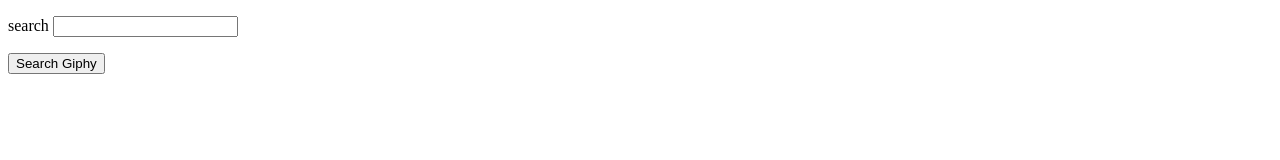
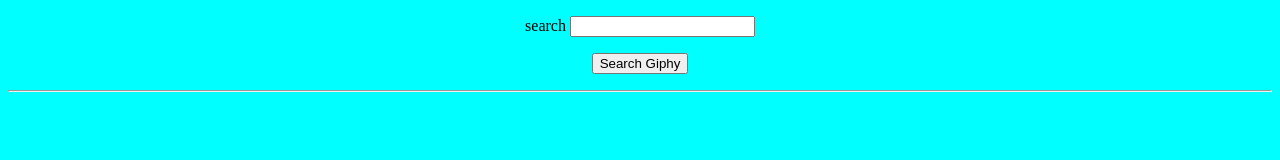
Before and after one commit to nicholasd-uci/giphyFinder, a plain HTML site: page giffy.html in a window 1280 px wide. Drawn offline with nearby package versions, Linux system fonts and the light colour scheme.

Commit message:
added style.css

```diff
--- a/giffy.html
+++ b/giffy.html
@@ -5,6 +5,7 @@
   <meta charset="UTF-8">
   <meta name="viewport" content="width=device-width, initial-scale=1.0">
   <title>Giphy Finder</title>
+  <link rel="stylesheet" href="style.css">
 </head>
 
 <body>
@@ -17,6 +18,7 @@
       <button id="searchGif">Search Giphy</button>
     </p>
   </form>
+  <hr>
   <div id="gifs"></div>
 
   <script src="https://cdn.jsdelivr.net/npm/axios/dist/axios.min.js"></script>
--- /dev/null
+++ b/style.css
@@ -0,0 +1,9 @@
+body {
+    background-color: aqua;
+    text-align: center;
+}
+
+#gifs {
+    padding: 25px;
+    margin: 25px;
+}
```
